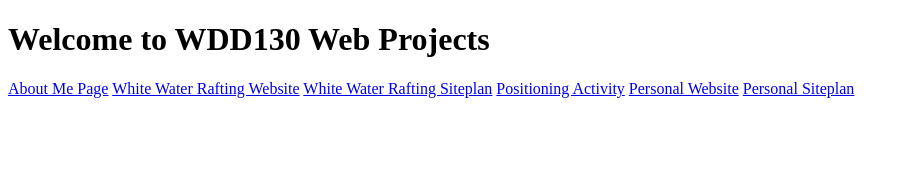
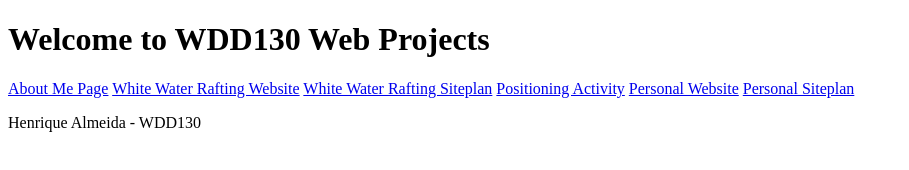
Before and after one commit to henriquegobi/wdd130, a plain HTML site: page index.html in a window 1280 px wide. Shown: the whole page, without its empty margins (0-909 px from the left). Drawn offline with Linux system fonts and the light colour scheme.

Commit message:
Adding <p> tag with my name

```diff
--- a/index.html
+++ b/index.html
@@ -16,5 +16,6 @@
     <a href="#">Personal Website</a>
     <a href="#">Personal Siteplan</a>
     </nav>
+    <p>Henrique Almeida - WDD130</p>
 </body>
 </html>
```
